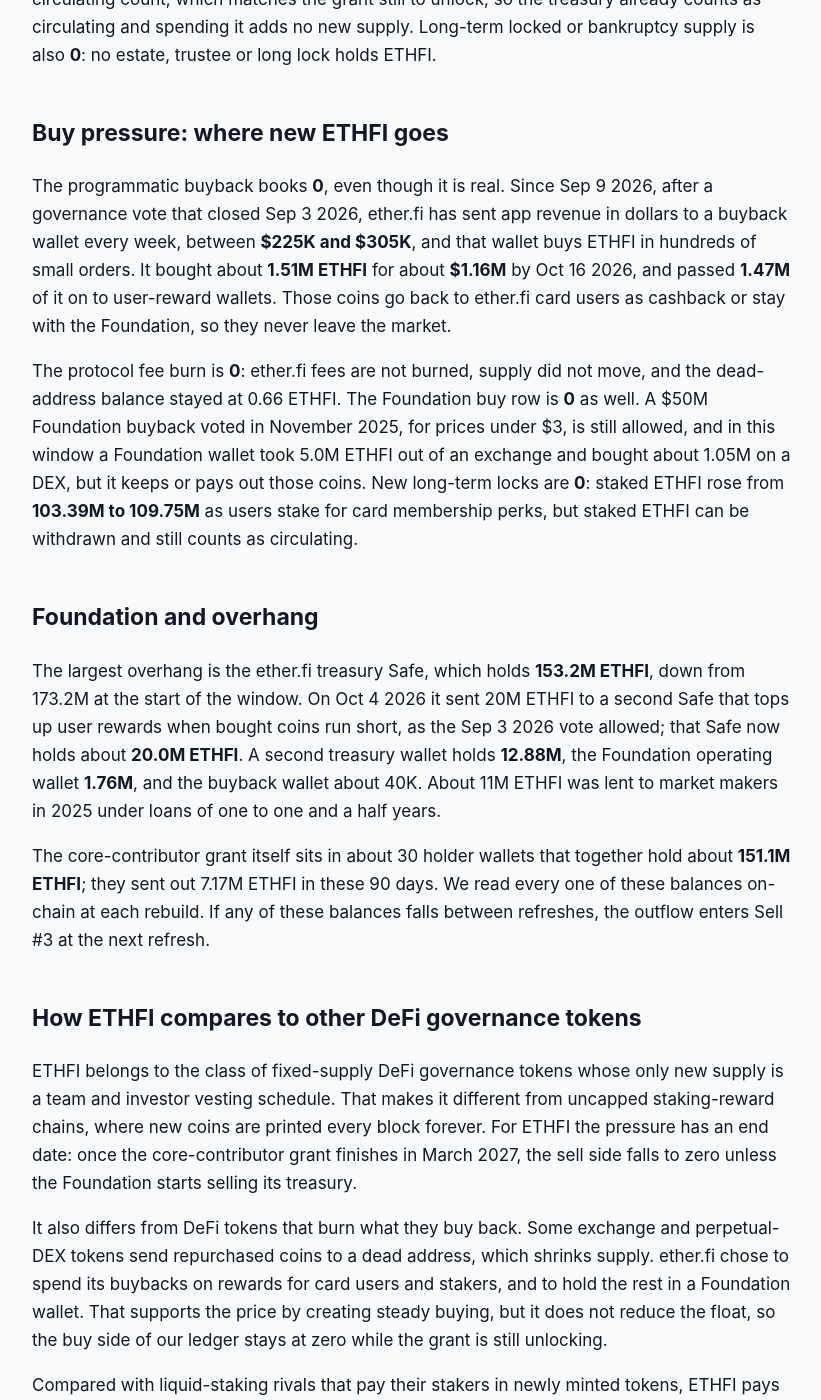
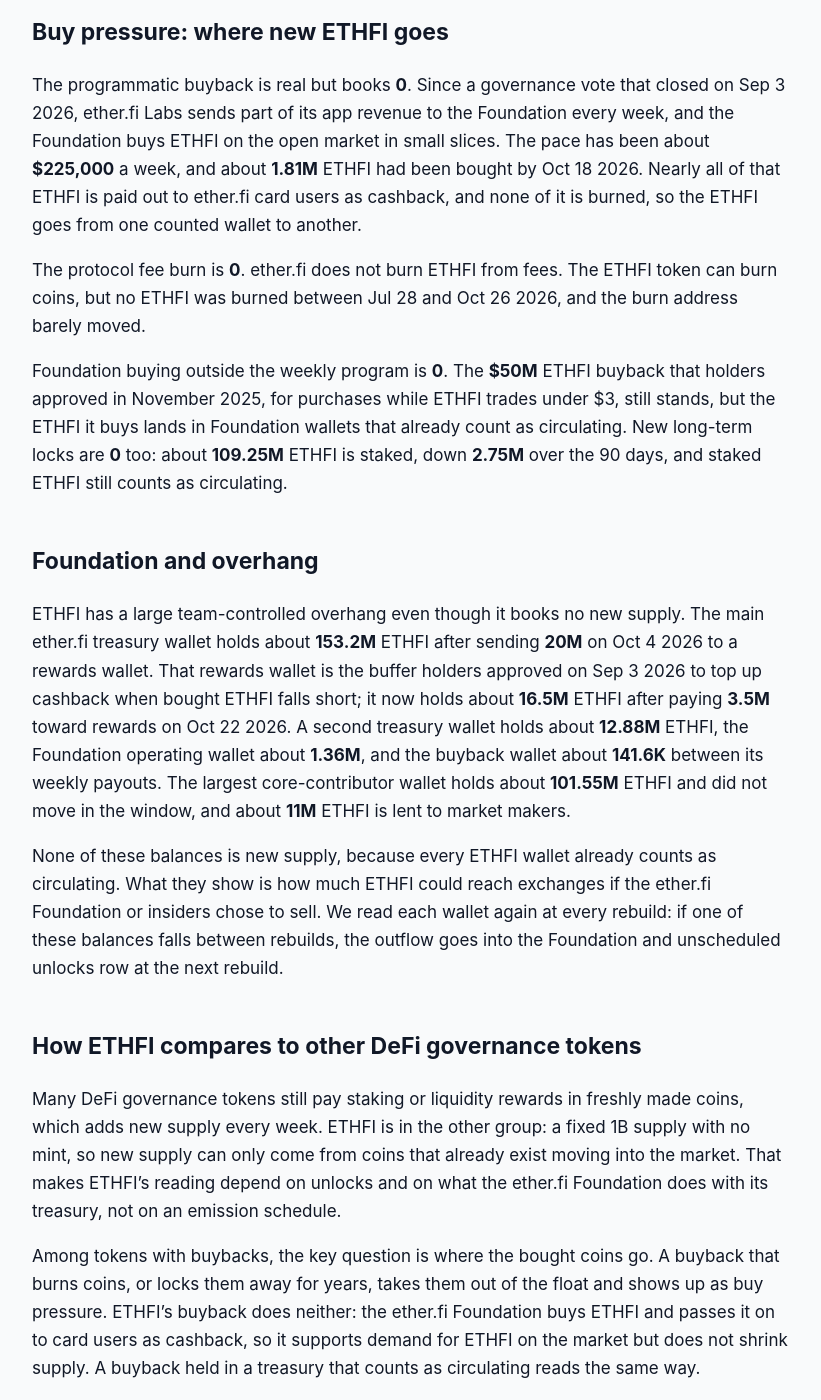
Before and after one commit to jeevansongmy-spec/mrnasdog-articles, a Jekyll site: the page built from crypto/ethfi-pressure-framework.md, in a window 1280 px wide and 1400 px high, scrolled down 1300 px. Shown: the whole window, without its empty margins (228-1049 px from the left). Built offline with Jekyll 4.4.1, drawn with Linux system fonts in a browser that asks for light colours; some of the changed text lies outside the part shown.

Commit message:
publish: crypto/ethfi-pressure-framework

```diff
--- a/crypto/ethfi-pressure-framework.md
+++ b/crypto/ethfi-pressure-framework.md
@@ -1,63 +1,62 @@
 ---
-title: "ETHFI Inflation Analysis · October 2026 · Supply growing · projected to keep growing"
-description: "ETHFI supply is growing: no mint, but the ether.fi core-contributor grant unlocks 26.84M ETHFI per 90 days, +2.78% net. Weekly buybacks stay in the float."
+title: "ETHFI Inflation Analysis · October 2026 · Mixed flows · supply roughly steady"
+description: "ETHFI supply is flat: a fixed 998.5M supply, no mint and no burn give 0.00% net in 90 days. Insider unlocks and weekly buybacks move coins already counted."
 canonical_url: "https://mrnasdog.com/research/ethfi/inflation"
 tags: ["crypto", "ethfi", "etherfi", "defi"]
 published: true
 ---
-Originally published at [ETHFI Inflation Analysis · October 2026 · Supply growing · projected to keep growing](https://mrnasdog.com/research/ethfi/inflation).
+Originally published at [ETHFI Inflation Analysis · October 2026 · Mixed flows · supply roughly steady](https://mrnasdog.com/research/ethfi/inflation).
 
-# ETHFI Inflation Analysis · October 2026 · Supply growing · projected to keep growing
+# ETHFI Inflation Analysis · October 2026 · Mixed flows · supply roughly steady
 
-<!-- main-page -->
-**Main page:** the full ETHFI coin page — signal, price drivers and the buy/sell questions → [mrnasdog.com/research/ethfi](https://mrnasdog.com/research/ethfi)
-
-ETHFI supply is growing, and the reason is one vesting schedule rather than any minting. Over the 90 days to Oct 16 2026, the ether.fi core-contributor grant released **26.84M ETHFI** into the market while nothing was burned or locked away, so net supply rose **+2.78%**, and the MrNasDog Pressure Framework projects the same **+2.78%** for the next 90 days. The ETHFI token has no mint function, so the pressure ends when the last grant part unlocks on **Mar 18 2027**.
+**ETHFI** supply is flat: the MrNasdog Pressure Framework reads **0.00%** net over the last 90 days and **0.00%** for the next 90 days, with **0** ETHFI of sell pressure and **0** ETHFI of buy pressure booked. ETHFI is the governance coin of ether.fi, a fixed supply of **998,535,999** ETHFI that can never grow, and every one of those coins already counts as circulating. Other trackers show **+2.62%** because of a one-day recount on Oct 23 2026, not because new ETHFI was made.
 
 ## The verdict, in one paragraph
 
-Our ledger reads **+2.78%** net new ETHFI supply over the last 90 days and **+2.78%** for the next 90. The monitor reads **+4.09%** for its own 90-day window, a gap of **1.31 percentage points**, which is more than our 0.5-point limit, so the page carries a ⚠ monitor-gap note. We walked five kinds of sources to explain it: the circulating count the monitor reads jumped about 44.3M ETHFI on Jul 17 2026 and 45.1M on Aug 17 2026, briefly above the 998.54M ETHFI that exist, then was cut back on Aug 27 2026. No on-chain flow matches those jumps, so our number stays. In one line: ETHFI is a fixed-supply governance token with one team grant still unlocking.
+ETHFI's net supply change is **0.00%** over the 90 days from Jul 28 to Oct 26 2026, and the projection for Oct 26 2026 to Jan 24 2027 is also **0.00%**. Other trackers read **+2.62%** for the same window, a gap of **2.62 points**, so the ETHFI coin page carries a warning note. The whole gap comes from one event: the circulating figure those trackers use sat near **965.4M** ETHFI until Oct 22 2026, then jumped **33.26M** ETHFI on Oct 23 2026 to match the full on-chain supply. On-chain, ETHFI supply held at **998,535,999** on both Jul 28 and Oct 26 2026, with no mint and no burn. The label for ETHFI today: **a fixed-supply token whose remaining unlocks and buybacks all move coins already in the float**.
 
 ## Sell pressure: where new ETHFI comes from
 
-Protocol inflation is **0**. All 1B ETHFI were created at launch in February 2024, the token contract has no mint function, and on-chain supply read **998,535,999 ETHFI** at both ends of the window, after 1,464,001 ETHFI were burned in earlier buybacks.
+Protocol inflation is **0**. ether.fi created all 1B ETHFI once, when the token launched in 2024, and the ETHFI contract has no function that makes more. The small difference between 1B and the **998,535,999** ETHFI that exist today was burned before this window opened.
 
-Vesting unlocks are the whole sell side: **26.84M ETHFI** in the last 90 days and **26.84M ETHFI** in the next 90. The ether.fi core contributors hold a grant of **214.7M ETHFI** that vests over three years with a one-year cliff. After the cliff it releases in 24 equal monthly parts of about **8.95M ETHFI** on the 18th of each month. The investor grant, which shared the same cliff, was paid out the same way, in 12 equal monthly parts that ended on Mar 18 2026. Jul 18, Aug 18 and Sep 18 2026 fell inside our window; Oct 18, Nov 18 and Dec 18 2026 fall inside the next one. About **53.7M ETHFI** of the grant is still locked.
+Vesting unlocks are **0**, even though ETHFI vesting has not finished. Insiders still receive about **8.95M** ETHFI a month, with parts due Nov 15 2026, Dec 15 2026 and Jan 15 2027 and the last one in March 2027, about **44.8M** ETHFI left in all. Those ETHFI already sit in team and investor wallets that count as circulating, so when a monthly part unlocks, nothing is added to the circulating count. The ETHFI simply changes from locked to free inside wallets that were already counted.
 
-Foundation and unscheduled unlocks are **0**. The ether.fi Foundation holds large treasury balances and moved some of them in this window, but only 33.19M ETHFI is held out of the circulating count, which matches the grant still to unlock, so the treasury already counts as circulating and spending it adds no new supply. Long-term locked or bankruptcy supply is also **0**: no estate, trustee or long lock holds ETHFI.
+Foundation and unscheduled unlocks are **0**. The ether.fi Foundation and its treasury wallets hold large balances, and one of them moved **20M** ETHFI on Oct 4 2026, but every one of those wallets is already inside the circulating figure, so the move adds no new supply. Long-term locks and bankruptcy releases are **0**: no court-held or estate-held pile of ETHFI is waiting to be paid out.
 
 ## Buy pressure: where new ETHFI goes
 
-The programmatic buyback books **0**, even though it is real. Since Sep 9 2026, after a governance vote that closed Sep 3 2026, ether.fi has sent app revenue in dollars to a buyback wallet every week, between **$225K and $305K**, and that wallet buys ETHFI in hundreds of small orders. It bought about **1.51M ETHFI** for about **$1.16M** by Oct 16 2026, and passed **1.47M** of it on to user-reward wallets. Those coins go back to ether.fi card users as cashback or stay with the Foundation, so they never leave the market.
+The programmatic buyback is real but books **0**. Since a governance vote that closed on Sep 3 2026, ether.fi Labs sends part of its app revenue to the Foundation every week, and the Foundation buys ETHFI on the open market in small slices. The pace has been about **$225,000** a week, and about **1.81M** ETHFI had been bought by Oct 18 2026. Nearly all of that ETHFI is paid out to ether.fi card users as cashback, and none of it is burned, so the ETHFI goes from one counted wallet to another.
 
-The protocol fee burn is **0**: ether.fi fees are not burned, supply did not move, and the dead-address balance stayed at 0.66 ETHFI. The Foundation buy row is **0** as well. A $50M Foundation buyback voted in November 2025, for prices under $3, is still allowed, and in this window a Foundation wallet took 5.0M ETHFI out of an exchange and bought about 1.05M on a DEX, but it keeps or pays out those coins. New long-term locks are **0**: staked ETHFI rose from **103.39M to 109.75M** as users stake for card membership perks, but staked ETHFI can be withdrawn and still counts as circulating.
+The protocol fee burn is **0**. ether.fi does not burn ETHFI from fees. The ETHFI token can burn coins, but no ETHFI was burned between Jul 28 and Oct 26 2026, and the burn address barely moved.
+
+Foundation buying outside the weekly program is **0**. The **$50M** ETHFI buyback that holders approved in November 2025, for purchases while ETHFI trades under $3, still stands, but the ETHFI it buys lands in Foundation wallets that already count as circulating. New long-term locks are **0** too: about **109.25M** ETHFI is staked, down **2.75M** over the 90 days, and staked ETHFI still counts as circulating.
 
 ## Foundation and overhang
 
-The largest overhang is the ether.fi treasury Safe, which holds **153.2M ETHFI**, down from 173.2M at the start of the window. On Oct 4 2026 it sent 20M ETHFI to a second Safe that tops up user rewards when bought coins run short, as the Sep 3 2026 vote allowed; that Safe now holds about **20.0M ETHFI**. A second treasury wallet holds **12.88M**, the Foundation operating wallet **1.76M**, and the buyback wallet about 40K. About 11M ETHFI was lent to market makers in 2025 under loans of one to one and a half years.
+ETHFI has a large team-controlled overhang even though it books no new supply. The main ether.fi treasury wallet holds about **153.2M** ETHFI after sending **20M** on Oct 4 2026 to a rewards wallet. That rewards wallet is the buffer holders approved on Sep 3 2026 to top up cashback when bought ETHFI falls short; it now holds about **16.5M** ETHFI after paying **3.5M** toward rewards on Oct 22 2026. A second treasury wallet holds about **12.88M** ETHFI, the Foundation operating wallet about **1.36M**, and the buyback wallet about **141.6K** between its weekly payouts. The largest core-contributor wallet holds about **101.55M** ETHFI and did not move in the window, and about **11M** ETHFI is lent to market makers.
 
-The core-contributor grant itself sits in about 30 holder wallets that together hold about **151.1M ETHFI**; they sent out 7.17M ETHFI in these 90 days. We read every one of these balances on-chain at each rebuild. If any of these balances falls between refreshes, the outflow enters Sell #3 at the next refresh.
+None of these balances is new supply, because every ETHFI wallet already counts as circulating. What they show is how much ETHFI could reach exchanges if the ether.fi Foundation or insiders chose to sell. We read each wallet again at every rebuild: if one of these balances falls between rebuilds, the outflow goes into the Foundation and unscheduled unlocks row at the next rebuild.
 
 ## How ETHFI compares to other DeFi governance tokens
 
-ETHFI belongs to the class of fixed-supply DeFi governance tokens whose only new supply is a team and investor vesting schedule. That makes it different from uncapped staking-reward chains, where new coins are printed every block forever. For ETHFI the pressure has an end date: once the core-contributor grant finishes in March 2027, the sell side falls to zero unless the Foundation starts selling its treasury.
+Many DeFi governance tokens still pay staking or liquidity rewards in freshly made coins, which adds new supply every week. ETHFI is in the other group: a fixed 1B supply with no mint, so new supply can only come from coins that already exist moving into the market. That makes ETHFI's reading depend on unlocks and on what the ether.fi Foundation does with its treasury, not on an emission schedule.
 
-It also differs from DeFi tokens that burn what they buy back. Some exchange and perpetual-DEX tokens send repurchased coins to a dead address, which shrinks supply. ether.fi chose to spend its buybacks on rewards for card users and stakers, and to hold the rest in a Foundation wallet. That supports the price by creating steady buying, but it does not reduce the float, so the buy side of our ledger stays at zero while the grant is still unlocking.
+Among tokens with buybacks, the key question is where the bought coins go. A buyback that burns coins, or locks them away for years, takes them out of the float and shows up as buy pressure. ETHFI's buyback does neither: the ether.fi Foundation buys ETHFI and passes it on to card users as cashback, so it supports demand for ETHFI on the market but does not shrink supply. A buyback held in a treasury that counts as circulating reads the same way.
 
-Compared with liquid-staking rivals that pay their stakers in newly minted tokens, ETHFI pays staking and membership rewards from coins bought on the market or from the existing treasury. That keeps the token free of inflation from rewards, at the cost of a treasury that shrinks over time.
+ETHFI also differs from younger DeFi tokens on unlocks. Many newer tokens keep a large locked share outside the circulating figure, so each monthly cliff adds new float. For ETHFI, the remaining insider coins are already inside the circulating figure, so the last monthly parts in late 2026 and early 2027 do not change the count, even though they can still bring selling.
 
 ## What to watch in the next 90 days
 
-The core-contributor grant releases about **8.95M ETHFI** on each of Oct 18 2026, Nov 18 2026 and Dec 18 2026; the next part after that is Jan 18 2027.
+On Nov 15 2026 the next insider part of about **8.95M** ETHFI unlocks, followed by parts on Dec 15 2026 and Jan 15 2027. They add no new supply to the count, but they show whether insiders keep selling into the market.
 
-The weekly buyback: if ether.fi starts burning or locking the bought ETHFI instead of paying it out as rewards, the buy side of the ledger would start to count it.
+Watch the weekly ETHFI buyback size: it has held at about **$225,000** a week, below the roughly **$1.33M** a month the proposal pointed to, and lending revenue is set to join once card loans pass **$50M**.
 
-The 20M ETHFI rewards Safe: how fast it is drawn down shows whether bought coins cover user rewards or the Foundation is topping them up from its treasury.
+Watch the rewards wallet: **16.5M** ETHFI is left of the **20M** buffer, and a faster drain would mean cashback is costing more than the buyback brings in.
 
-The circulating count the monitor reads has not moved since Aug 27 2026; a catch-up step when it next updates would close part of the gap.
+The market-maker loans of about **11M** ETHFI run until about February 2027. And other trackers will keep showing extra ETHFI growth from the Oct 23 2026 recount until about Jan 21 2027, when it leaves their 90-day window.
 
 ## Summary
 
-ETHFI, the governance token of ether.fi, has a fixed supply of 998,535,999 coins and no way to mint more, yet its circulating supply grows by about **+2.78%** every 90 days because the core-contributor grant releases about **8.95M ETHFI** each month. Weekly buybacks funded by ether.fi revenue are real but book nothing on our ledger, because the bought coins go to card users and the Foundation instead of being burned. The key risk is the remaining **53.7M ETHFI** of the grant and the large Foundation treasury; the ceiling is clear, since the grant ends on Mar 18 2027 and no new ETHFI can ever be created.
+ETHFI, the governance coin of ether.fi, is flat on supply: the MrNasdog Pressure Framework reads **0.00%** net for the last 90 days and the next 90 days. Its supply is fixed at **998,535,999** ETHFI with no way to mint more, and the remaining insider unlocks, the Foundation's treasury moves and the weekly buyback all move ETHFI that already counts as circulating. The main risk is selling, not new supply: about **44.8M** insider ETHFI still unlocks by March 2027 and the Foundation controls about **184M** ETHFI. The higher **+2.62%** reading elsewhere comes from a one-day recount on Oct 23 2026, not from new ETHFI.
 
-*MrNasDog Pressure Framework analysis of ETHFI, Metric 1 — Inflation. Data + explanation only. Not financial advice. Checked Oct 16 2026.*
+*MrNasdog Pressure Framework analysis of ETHFI, Metric 1 — Inflation. Data + explanation only. Not financial advice. Checked Oct 26 2026.*
```
